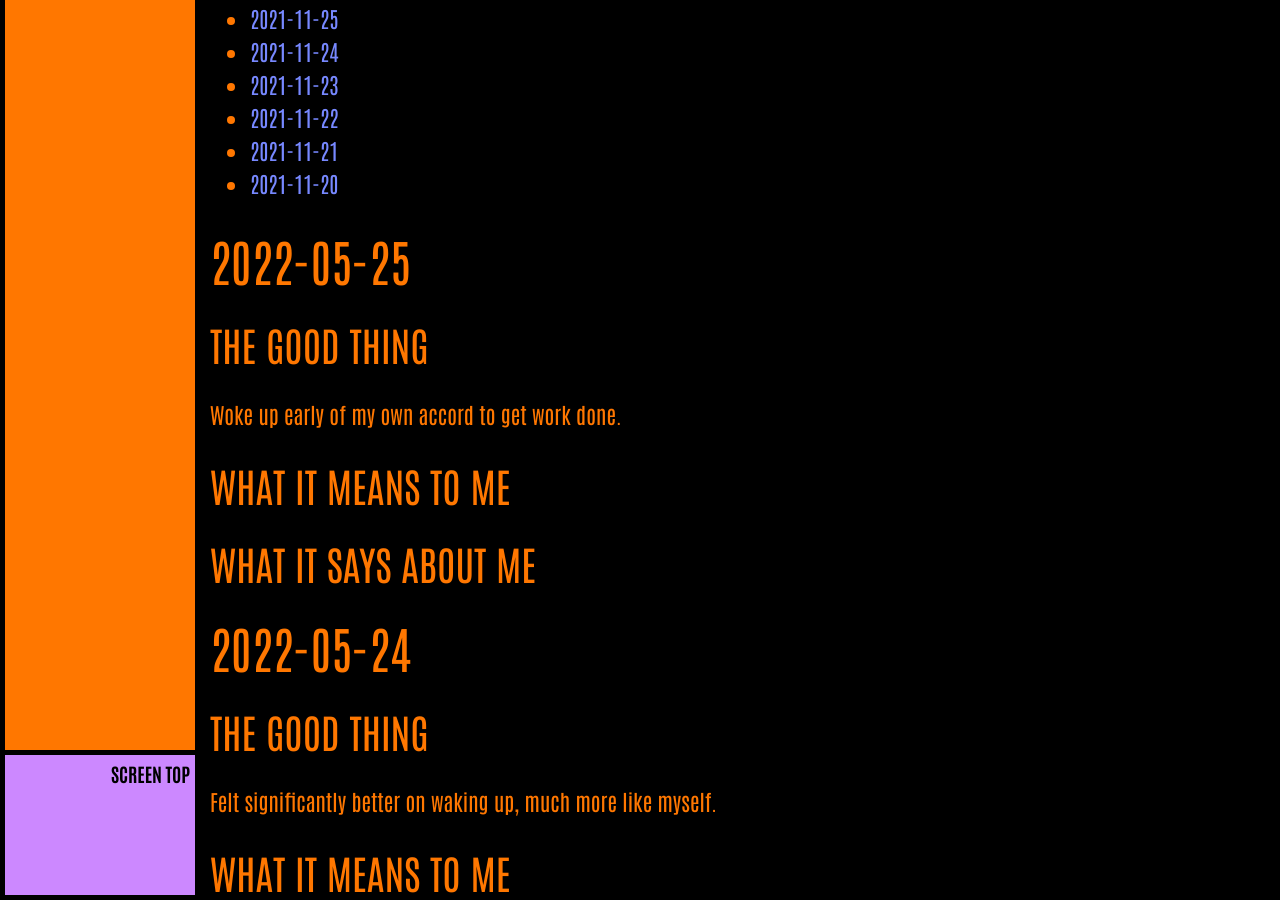
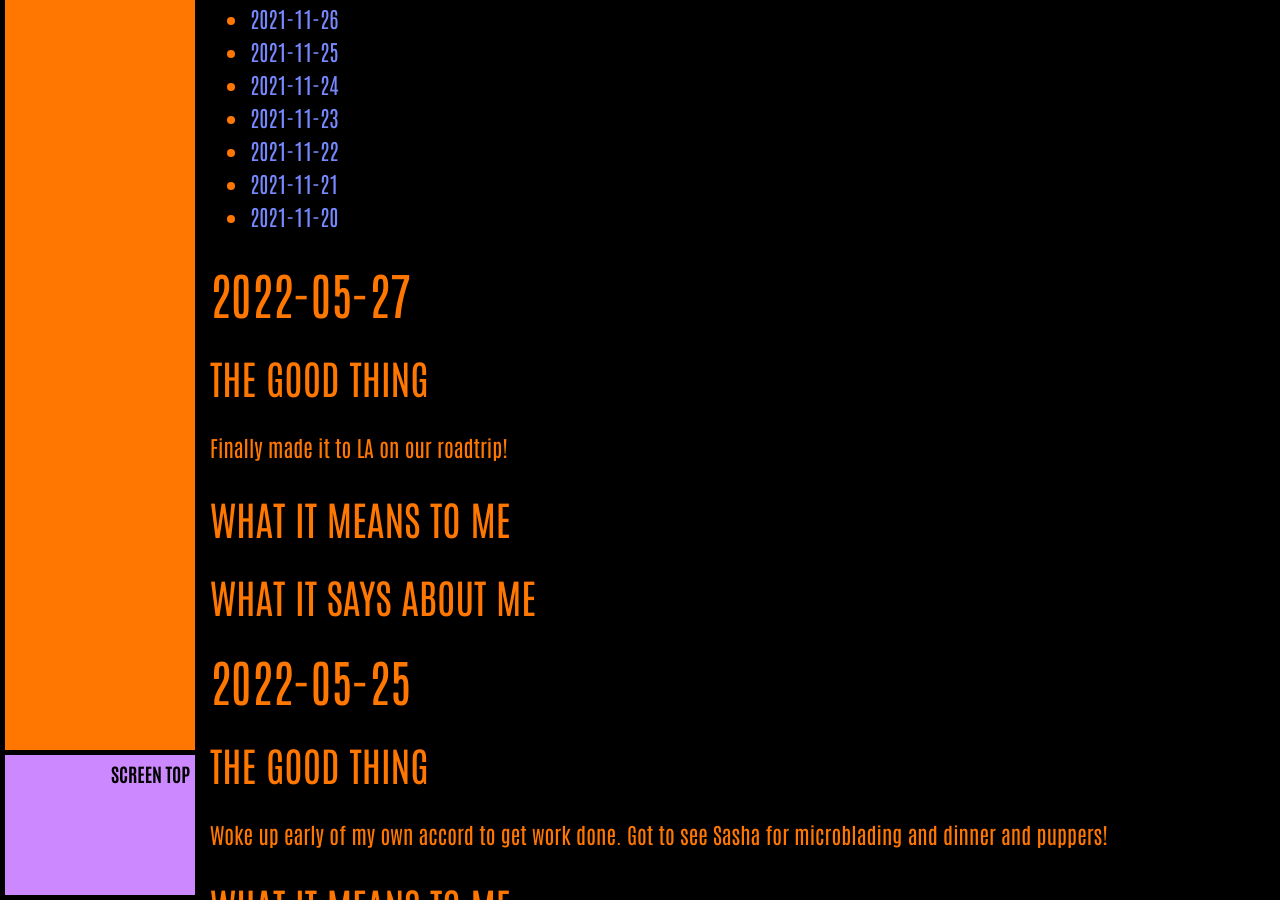
Before and after one commit to ArthurZey/arthurzey.github.io, a Jekyll site: the page built from _pages/one-good-thing.md, in a window 1280 px wide and 900 px high, scrolled down 4081 px. Built offline with Jekyll 4.4.1, drawn with Linux system fonts in a browser that asks for light colours; some of the changed text lies outside the part shown.

Commit message:
added stub for 2022-05-27 and updated 2022-05-25

```diff
--- a/_pages/one-good-thing.md
+++ b/_pages/one-good-thing.md
@@ -13,9 +13,19 @@
 {:toc}
 {::options toc_levels="2" /}
 
+## 2022-05-27
+### The Good Thing
+Finally made it to LA on our roadtrip!
+### What It Means to Me
+
+### What It Says about Me
+
+
+
+
 ## 2022-05-25
 ### The Good Thing
-Woke up early of my own accord to get work done.
+Woke up early of my own accord to get work done. Got to see Sasha for microblading and dinner and puppers!
 ### What It Means to Me
 
 ### What It Says about Me
```
Also changed, not shown: other parts of _pages/one-good-thing.md (+1 -1 lines).
